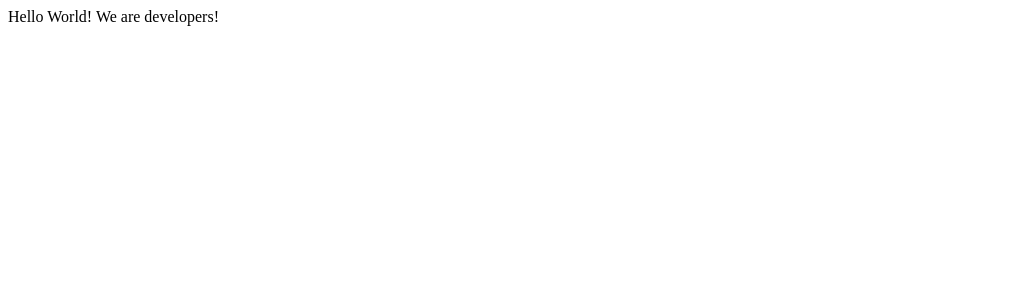
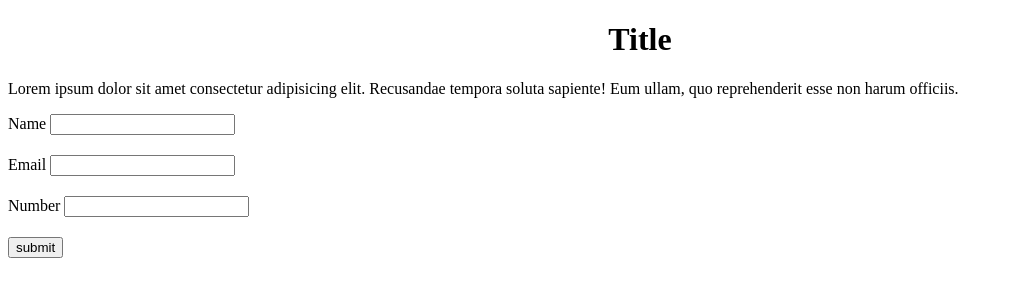
Before and after one commit to SeifEleslam/microverseProj, a plain HTML site: page index.html in a window 1280 px wide. Shown: the whole page, without its empty margins (0-1013 px from the left). Drawn offline with Linux system fonts and the light colour scheme.

Commit message:
first part

```diff
--- a/css/style.css
+++ b/css/style.css
@@ -0,0 +1,6 @@
+#title {
+  text-align: center;
+}
+#form > div {
+  margin-bottom: 20px;
+}
--- a/index.html
+++ b/index.html
@@ -8,7 +8,35 @@
 
   <body>
     <script src="https://cdn.freecodecamp.org/testable-projects-fcc/v1/bundle.js"></script>
-    Hello World! We are developers!
+    <main>
+      <h1 id="title">Title</h1>
+      <p id="description">
+        Lorem ipsum dolor sit amet consectetur adipisicing elit. Recusandae
+        tempora soluta sapiente! Eum ullam, quo reprehenderit esse non harum
+        officiis.
+      </p>
+      <form id="form">
+        <div>
+          <label>Name</label>
+          <input type="text" id="name" required />
+        </div>
+        <div>
+          <label>Email</label>
+          <input
+            pattern="/^[a-zA-Z0-9.!#$%&'*+/=?^_`{|}~-]+@[a-zA-Z0-9-]+(?:\.[a-zA-Z0-9-]+)*$/"
+            type="email"
+            id="email"
+            title="please provide vaild email"
+            required
+          />
+        </div>
+        <div>
+          <label>Number</label>
+          <input type="number" id="number" required />
+        </div>
+        <button id="submit" type="submit">submit</button>
+      </form>
+    </main>
     <script src="js/index.js"></script>
   </body>
 </html>
```
